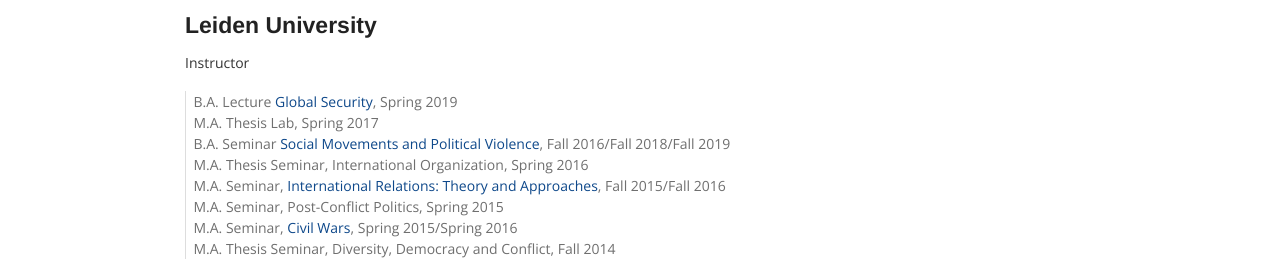
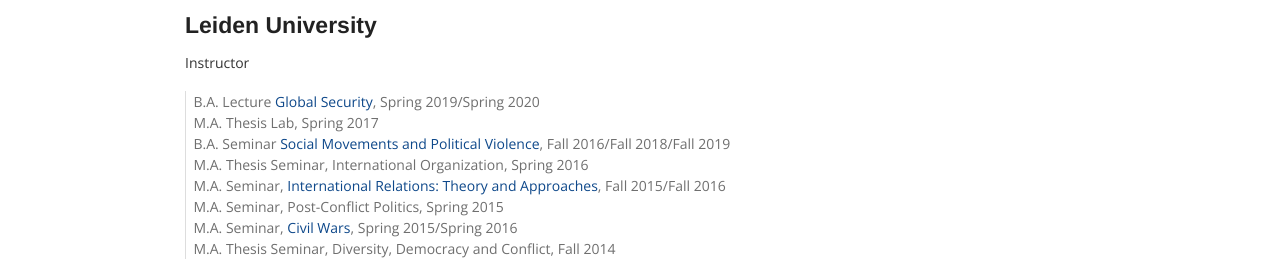
Before and after one commit to corinnajentzsch/corinnajentzsch.github.io, a Jekyll site: the page built from teaching.md, in a window 1280 px wide. Shown: the part 558-835 px from the top of the page. Built offline with Jekyll 4.4.1, drawn with Linux system fonts in a browser that asks for light colours.

Commit message:
Update teaching.md

```diff
--- a/teaching.md
+++ b/teaching.md
@@ -17,9 +17,9 @@ In teaching international relations and comparative politics, my goal is to nurt
 
 Instructor
 
-> B.A. Lecture [Global Security](https://www.dropbox.com/s/cjxl442167ars4k/Jentzsch_2019_Syllabus-Global%20Security.pdf?dl=0 "Global Security"), Spring 2019
+> B.A. Lecture [Global Security](https://www.dropbox.com/s/nhha3ilwxfh62hx/Jentzsch_2020_Syllabus-Global%20Security.pdf?dl=0 "Global Security"), Spring 2019/Spring 2020
 > M.A. Thesis Lab, Spring 2017
-> B.A. Seminar [Social Movements and Political Violence](https://www.dropbox.com/s/0e8eg3uf2e4o8ss/Jentzsch_Syllabus_Social%20Movements%20and%20Political%20Violence_2018.pdf?dl=0 "SMPV"), Fall 2016/Fall 2018/Fall 2019
+> B.A. Seminar [Social Movements and Political Violence](https://www.dropbox.com/s/7yznh9f1fxmn0ul/Jentzsch_2019_Syllabus%20Social%20Movements%20and%20Political%20Violence_2.pdf?dl=0 "SMPV"), Fall 2016/Fall 2018/Fall 2019
 > M.A. Thesis Seminar, International Organization, Spring 2016
 > M.A. Seminar, [International Relations: Theory and Approaches](https://www.dropbox.com/s/419bvwkl1p98d1g/Jentzsch_Syllabus_IR%20Theories%20and%20Approaches_2016.pdf?dl=0 "IR"), Fall 2015/Fall 2016
 > M.A. Seminar, Post-Conflict Politics, Spring 2015
```
